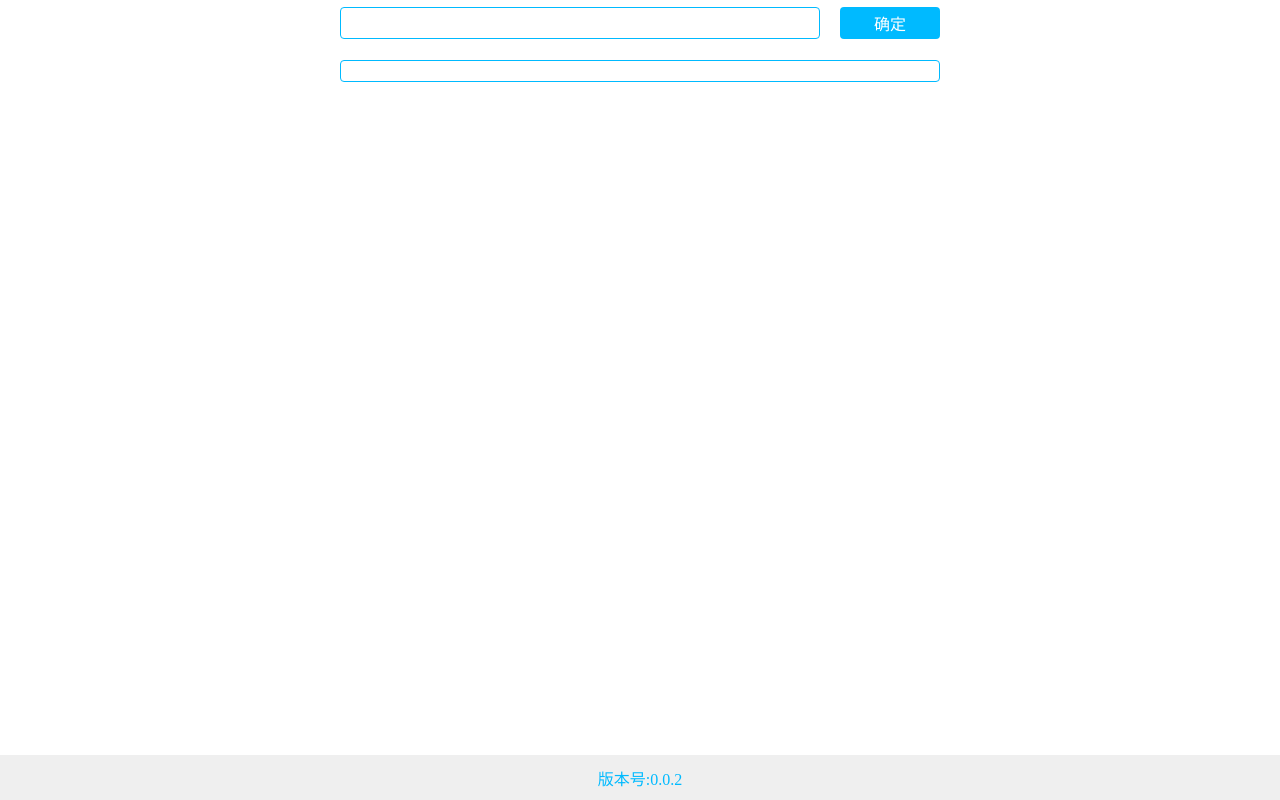
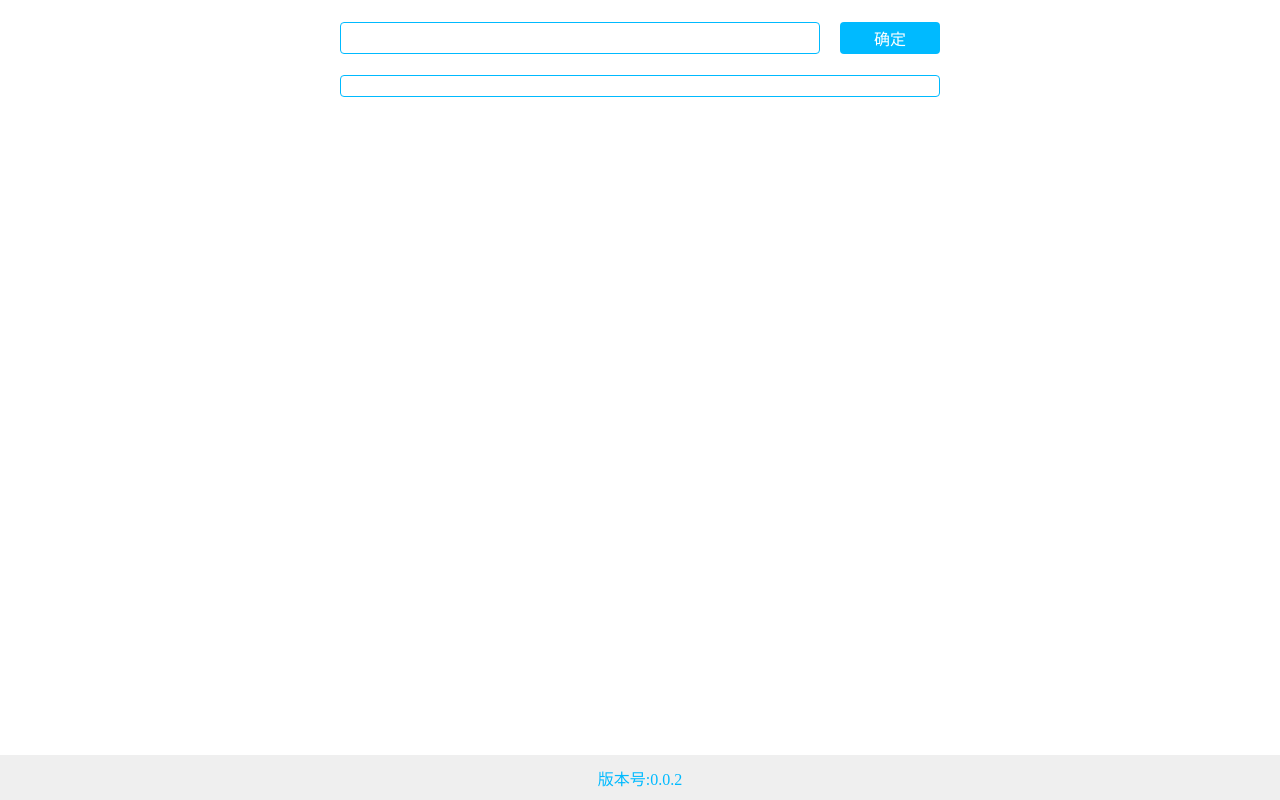
Before and after one commit to ynqq/indexDB, a website built with Vite: page index.html in a window 1280 px wide. Built offline with nearby package versions, Linux system fonts and the light colour scheme.

Commit message:
✨ feat: sw

```diff
--- a/src/style.css
+++ b/src/style.css
@@ -3,6 +3,10 @@
   margin: 0;
   outline: none;
   box-sizing: border-box;
+}
+
+body {
+  padding: 15px;
 }
 
 .todoListContainer {
```
